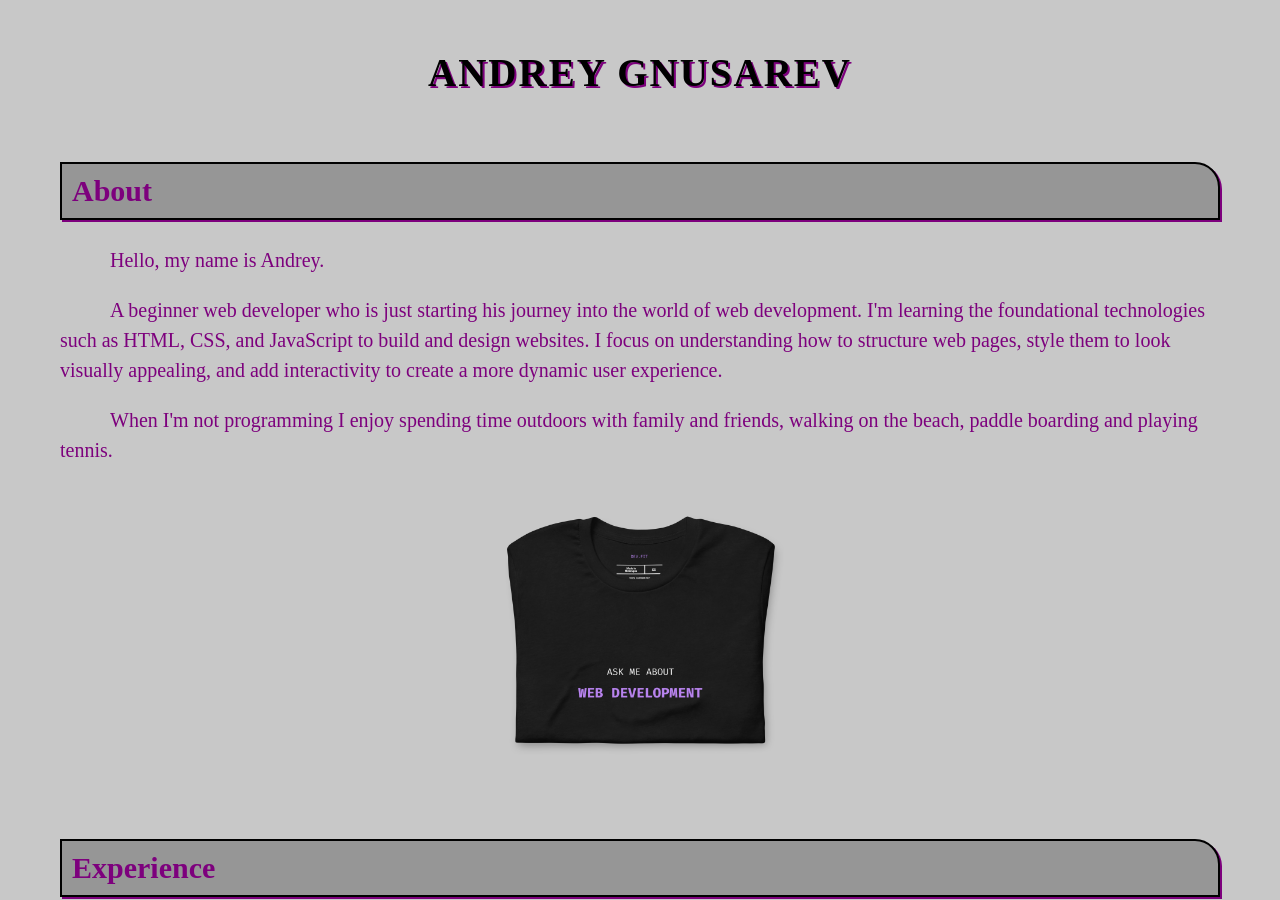
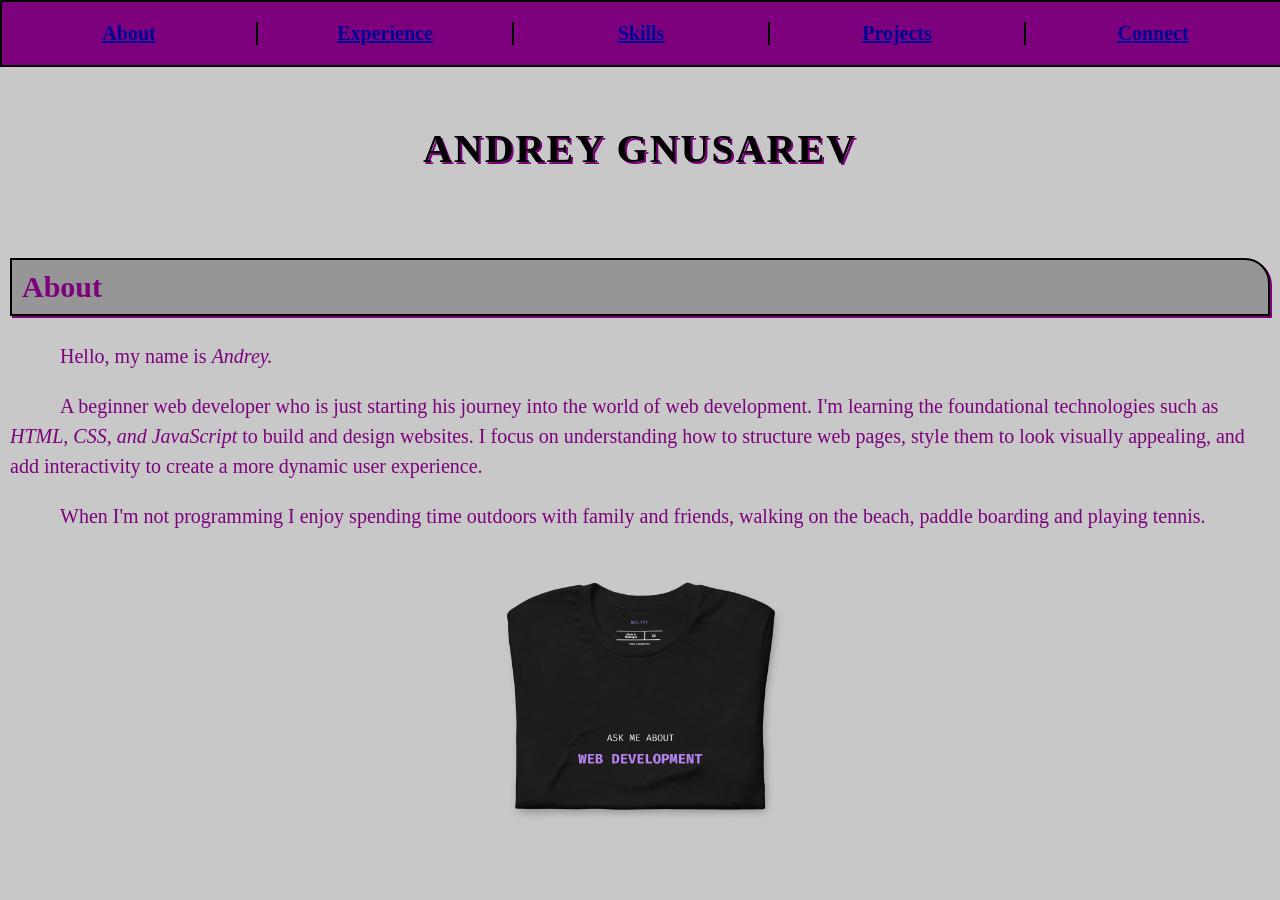
Before and after one commit to andreyctd/andrey-gnusarev-kepler, a plain HTML site: page index.html in a window 1280 px wide. Shown: the top 900 px of the page. Drawn offline with Linux system fonts and the light colour scheme.

Commit message:
Formatted styles added

```diff
--- a/css/index.css
+++ b/css/index.css
@@ -3,8 +3,38 @@ body {
     color: rgb(125, 0, 125);
     font-family:'Times New Roman', Times, serif;
     font-size: 20px;
-    margin: 20px;
-    padding: 30px;
+    margin: 0px;
+    padding: 0px;
+}
+nav {
+    background-color: rgb(125, 0, 125);
+    padding: 0px;
+    position: fixed;
+    top: 0;
+    width: 100%;
+    border: 2px solid rgb(0, 0, 0);
+}
+.navbar {
+    list-style-type: none;
+    display: flex;
+    padding: 0px;
+}
+.navbar li{
+    display: inline;
+    flex: 1;
+    text-align: center;
+    font-size: 20px;
+    font-weight: bold;
+    border-right: 2px solid rgb(0, 0, 0);
+}
+.navbar li a {
+    color: rgb(0, 0, 150);
+}
+.navbar li a:hover {
+    color: rgb(255, 255, 255);
+    background-color: rgb(0, 0, 150);
+    border: 2px solid rgb(0, 0, 150);
+    box-shadow: 2px 2px rgb(0, 0, 150);
 }
 h1 {
     font-family:serif;
@@ -12,11 +42,11 @@ h1 {
     letter-spacing: 2px;
     line-height: 1.2;
     text-shadow: 2px 2px rgb(125, 0, 125);
-    font-size: 39px;
+    font-size: 40px;
     font-weight: bold;
     color: #000000;
     text-align: center;
-    margin: 0 0 30px 0;
+    margin: 125px 0 50px 0;
 }
 h2 {
     font-size: 30px;
@@ -54,16 +84,19 @@ section {
 }
 .connect-links li {
     list-style-type: none;
-    margin: 40px 0;
-    padding: 0px;
+    margin: 40px 20px 0 0;
+    padding: 10px;
+    display: flex;
 }
 .connect-links li a {
     background-color: rgb(255, 255, 255);
     border: 2px solid rgb(125, 0, 125);
-    padding: 10px;
+    padding: 0px;
     border-radius: 10px;
     text-decoration: none;
     box-shadow: 2px 2px rgb(125, 0, 125);
+    flex: 1;
+    text-align: center;
 }
 .connect-links li a:hover {
     background-color: rgb(125, 0, 125);
@@ -71,4 +104,5 @@ section {
     border: 2px solid rgb(0, 0, 150);
     box-shadow: 2px 2px rgb(0, 0, 150);
     transform: translateY(-5px);
+    transition: all 0.3s ease;
 }
--- a/index.html
+++ b/index.html
@@ -2,21 +2,48 @@
 <html>
   <head>
     <title>Andrey Gnusarev's Portfolio</title>
-        <meta charset="UTF-8">
-        <meta name="author" content="Andrey Gnusarev">
-        <meta name="description" content="Portfolio of Andrey Gnusarev, a web developer.">
-        <meta name="keywords" content="Andrey Gnusarev, portfolio, web developer">
-        <meta name="viewport" content="width=device-width, initial-scale=1.0">
-        <link rel="stylesheet" href="css/index.css">
+    <meta charset="UTF-8" />
+    <meta name="author" content="Andrey Gnusarev" />
+    <meta
+      name="description"
+      content="Portfolio of Andrey Gnusarev, a web developer."
+    />
+    <meta name="keywords" content="Andrey Gnusarev, portfolio, web developer" />
+    <meta name="viewport" content="width=device-width, initial-scale=1.0" />
+    <link rel="stylesheet" href="css/index.css" />
   </head>
   <body>
+      <nav>
+        <ul class="navbar">
+          <li><a href="#About">About</a></li>
+          <li><a href="#Experience">Experience</a></li>
+          <li><a href="#Skills">Skills</a></li>
+          <li><a href="#Projects">Projects</a></li>
+          <li><a href="#Connect">Connect</a></li>
+        </ul>
+      </nav>
     <h1>Andrey Gnusarev</h1>
     <section id="About">
       <h2>About</h2>
-        <p>Hello, my name is Andrey.</p>
-        <p>A beginner web developer who is just starting his journey into the world of web development. I'm learning the foundational technologies such as HTML, CSS, and JavaScript to build and design websites. I focus on understanding how to structure web pages, style them to look visually appealing, and add interactivity to create a more dynamic user experience.</p>
-        <p>When I'm not programming I enjoy spending time outdoors with family and friends, walking on the beach, paddle boarding and playing tennis.</p>
-        <img src = "./images/unisex-staple-t-shirt-black-front-658b3adf59ec3.webp" alt= "Web development picture" width = "300" height = "300">
+      <p>Hello, my name is <em>Andrey.</em></p>
+      <p>
+        A beginner web developer who is just starting his journey into the world
+        of web development. I'm learning the foundational technologies such as
+        <em>HTML, CSS, and JavaScript</em> to build and design websites. I focus on
+        understanding how to structure web pages, style them to look visually
+        appealing, and add interactivity to create a more dynamic user
+        experience.
+      </p>
+      <p>
+        When I'm not programming I enjoy spending time outdoors with family and
+        friends, walking on the beach, paddle boarding and playing tennis.
+      </p>
+      <img
+        src="./images/unisex-staple-t-shirt-black-front-658b3adf59ec3.webp"
+        alt="Web development picture"
+        width="300"
+        height="300"
+      />
     </section>
     <section id="Experience">
       <h2>Experience</h2>
@@ -25,15 +52,42 @@
         <li>HTML</li>
         <li>CSS</li>
         <li>GitHub</li>
+        <li>VS Code</li>
         <li>Code The Dream</li>
         <li>Soft Skills</li>
+      </ul>
+    </section>
+    <section id="Skills">
+      <h2>Skills</h2>
+      <ul class="skills-list">
+        <li>Problem Solving</li>
+        <li>Teamwork</li>
+        <li>Communication</li>
+        <li>Time Management</li>
+        <li>Soft Skills</li>
+      </ul>
+    </section>
+    <section id="Projects">
+      <h2>Projects</h2>
+      <ul class="projects-list">
+        <li></li>
       </ul>
     </section>
     <section id="Connect">
       <h2>Connect</h2>
       <ul class="connect-links">
-            <li><strong>GitHub: </strong><a href="https://github.com/andreyctd" target="_blank">My GitHub</a></li>
-            <li><strong>LinkedIn: </strong><a href="https://www.linkedin.com/in/andrey-gnusarev-165185356/" target="_blank">My LinkedIn</a></li>
+        <li>
+          <strong>GitHub: </strong
+          ><a href="https://github.com/andreyctd" target="_blank">My GitHub</a>
+        </li>
+        <li>
+          <strong>LinkedIn: </strong
+          ><a
+            href="https://www.linkedin.com/in/andrey-gnusarev-165185356/"
+            target="_blank"
+            >My LinkedIn</a
+          >
+        </li>
       </ul>
     </section>
   </body>
```
Lines whose indentation alone changed are shown as unchanged.
